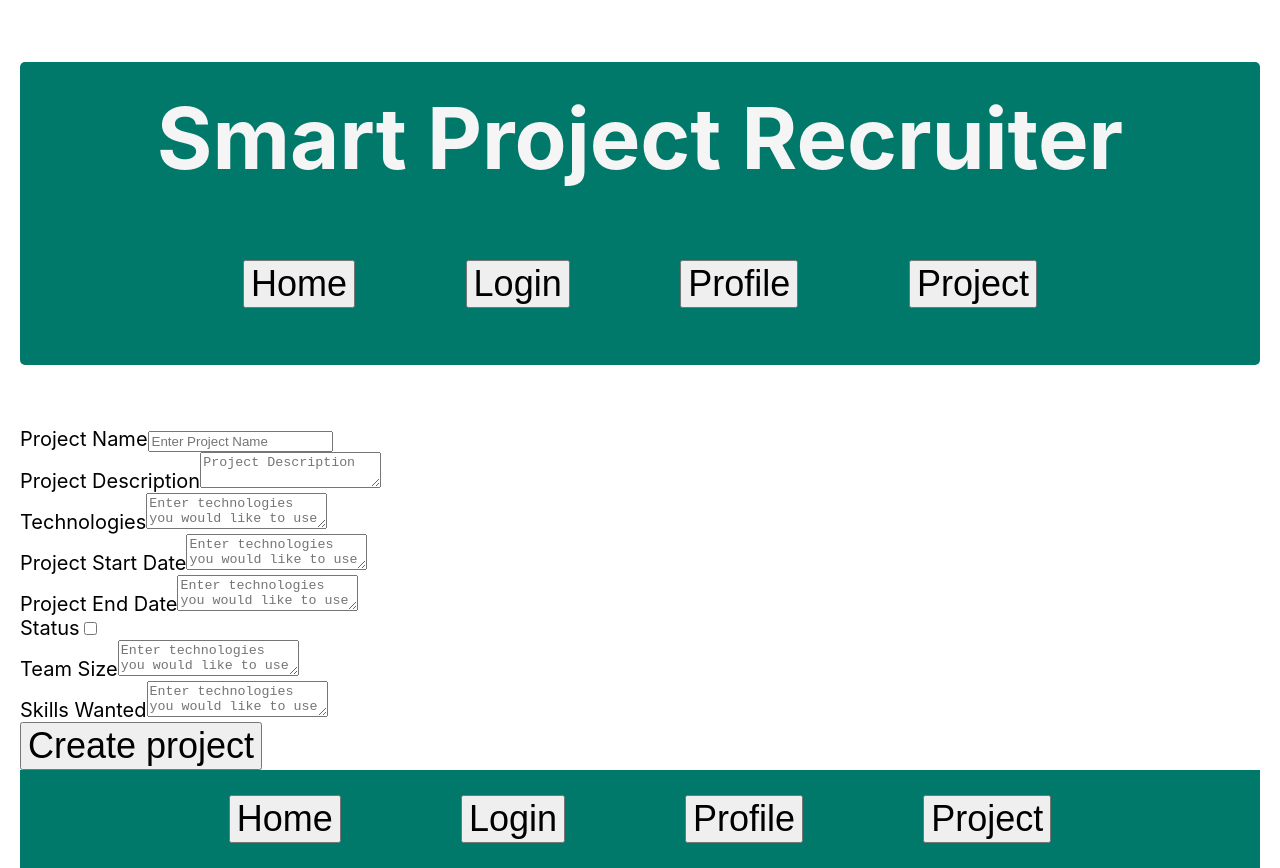
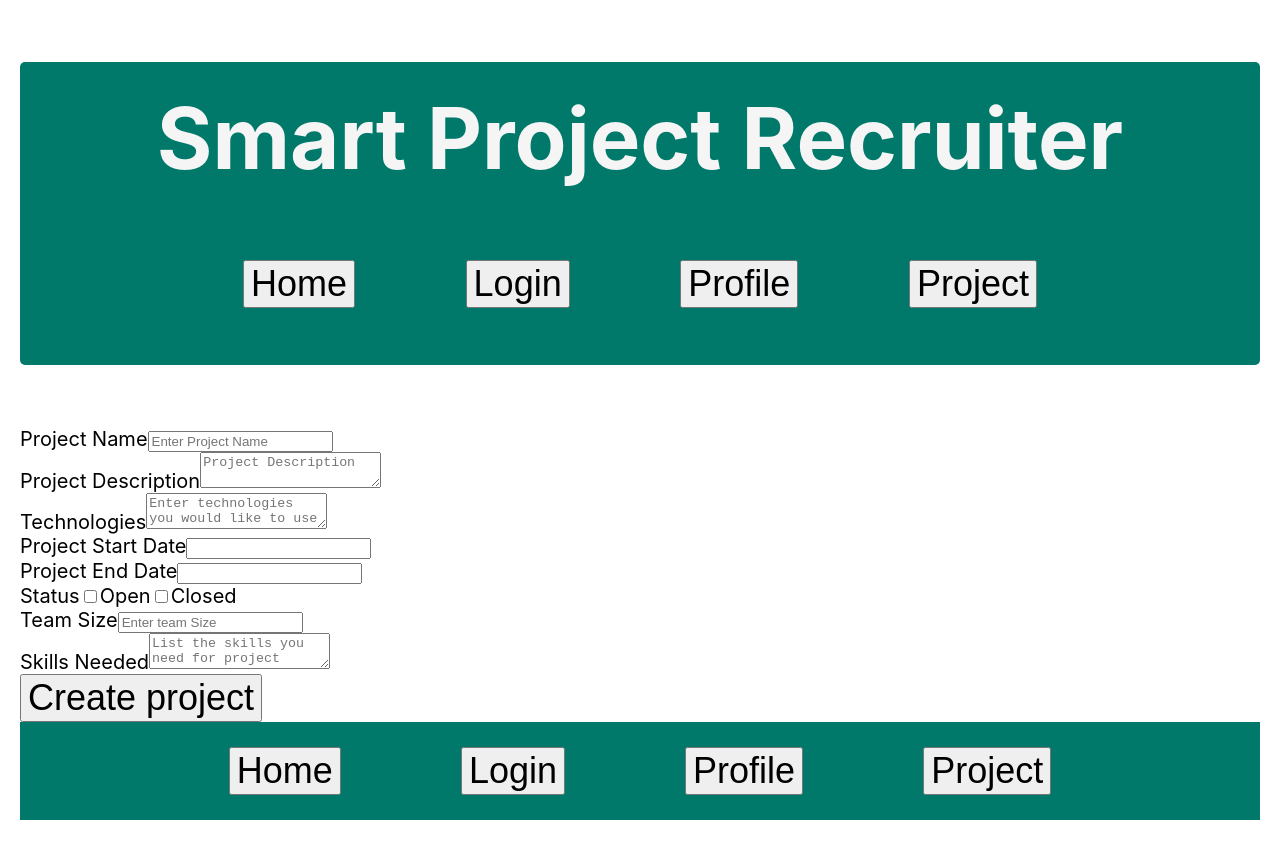
Before and after one commit to bdcii/Project-Enlistment, a React (Create React App) app in the folder client/: page /projectform in a window 1280 px wide. After the commit the page ends 820 px from the top, so only its background shows below. Built offline with nearby package versions, Linux system fonts and the light colour scheme; the HTML template or start-up script is replaced by a standard one.

Commit message:
changes to project form trying to get datepicker working

```diff
--- a/client/src/pages/Project/newProject/ProjectForm.js
+++ b/client/src/pages/Project/newProject/ProjectForm.js
@@ -1,21 +1,12 @@
-import React, {useState}  from "react";
+import React, { useState}  from "react";
 import "./ProjectForm.css";
-//import DatePicker from "react-datepicker";
-
- //function MyComponent() {
-
-      //const [date, setDate] = useState(new Date());
-
-     // const handleChange = date => setDate(date);
-
-
-     // return <DatePicker selected={date} onChange={handleChange} />;
-
-   // }
+import DatePicker, {setStartDate, startdate } from "react-datepicker";
+import "react-datepicker/dist/react-datepicker.css";
 
 
 
-   function ProjectForm() {
+  function ProjectForm() {
+
     const handleChange = e => {
         const value = e.target.type === "checkbox" ? e.target.checked : e.target.value
         setState({
@@ -24,8 +15,12 @@ import "./ProjectForm.css";
         })
       }
       const [state, setState] = useState({
-        isChecked: false,
+        Open: false,
+        Closed: false,
       });
+
+
+
       return(
 <form>
             <div className="Container-1">
@@ -56,44 +51,44 @@ import "./ProjectForm.css";
                 />
             </div>
             <div className="form-group text-left">
-                <label htmlFor="Technologies">Project Start Date</label>
-                <textarea type="Text"
+                <label htmlFor="ProjectStartDate">Project Start Date</label>
+                <DatePicker selected={startdate} onChange={(date) => setStartDate(date)} />
+            </div>
+            <div className="form-group text-left">
+                <label htmlFor="ProjectEndDate">Project End Date</label>
+                <DatePicker selected={startdate} onChange={(date) => setStartDate(date)} />
+            </div>
+            <div className="form-group text-left">
+                <label htmlFor="Status">Status</label>
+                <input
+          type="checkbox"
+          name="Open"
+          checked={state.Open}
+          onChange={handleChange}
+        />
+        Open
+        <input
+          type="checkbox"
+          name="Closed"
+          checked={state.Closed}
+          onChange={handleChange}
+        />
+        Closed
+            </div>
+            <div className="form-group text-left">
+                <label htmlFor="Technologies">Team Size</label>
+                <input type="Text"
                     className="form-control"
-                    id="Technologies"
-                    placeholder="Enter technologies you would like to use on project"
+                    id="Team Size"
+                    placeholder="Enter team Size"
                 />
             </div>
             <div className="form-group text-left">
-                <label htmlFor="Technologies">Project End Date</label>
+                <label htmlFor="Skillsneeded">Skills Needed</label>
                 <textarea type="Text"
                     className="form-control"
-                    id="Technologies"
-                    placeholder="Enter technologies you would like to use on project"
-                />
-            </div>
-            <div className="form-group text-left">
-                <label htmlFor="Technologies">Status</label>
-                <input
-          type="checkbox"
-          name="isChecked"
-          checked={state.isChecked}
-          onChange={handleChange}
-        />
-            </div>
-            <div className="form-group text-left">
-                <label htmlFor="Technologies">Team Size</label>
-                <textarea type="Text"
-                    className="form-control"
-                    id="Technologies"
-                    placeholder="Enter technologies you would like to use on project"
-                />
-            </div>
-            <div className="form-group text-left">
-                <label htmlFor="Technologies">Skills Wanted</label>
-                <textarea type="Text"
-                    className="form-control"
-                    id="Technologies"
-                    placeholder="Enter technologies you would like to use on project"
+                    id="Skills Needed"
+                    placeholder="List the skills you need for project"
                 />
             </div>
             <button
```
